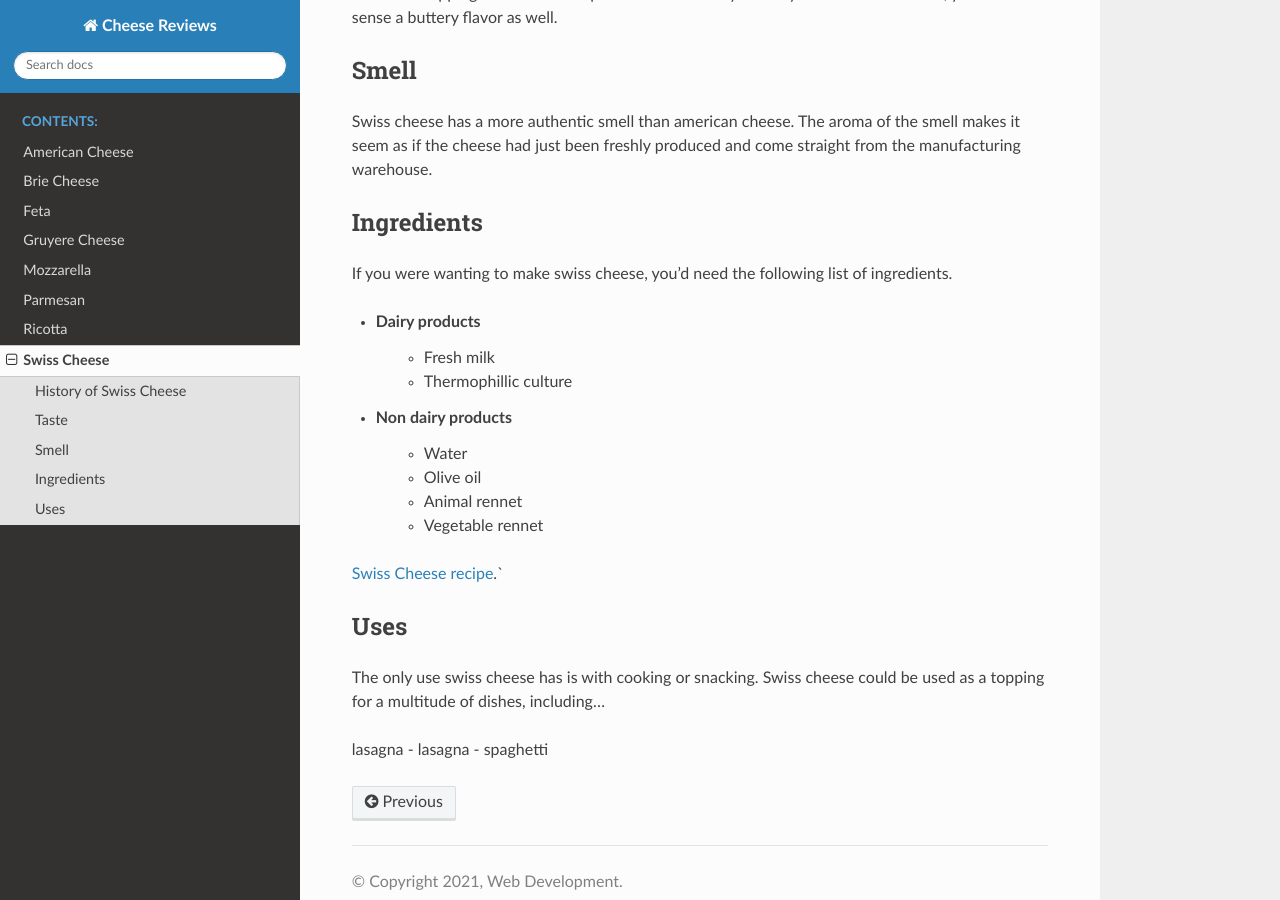
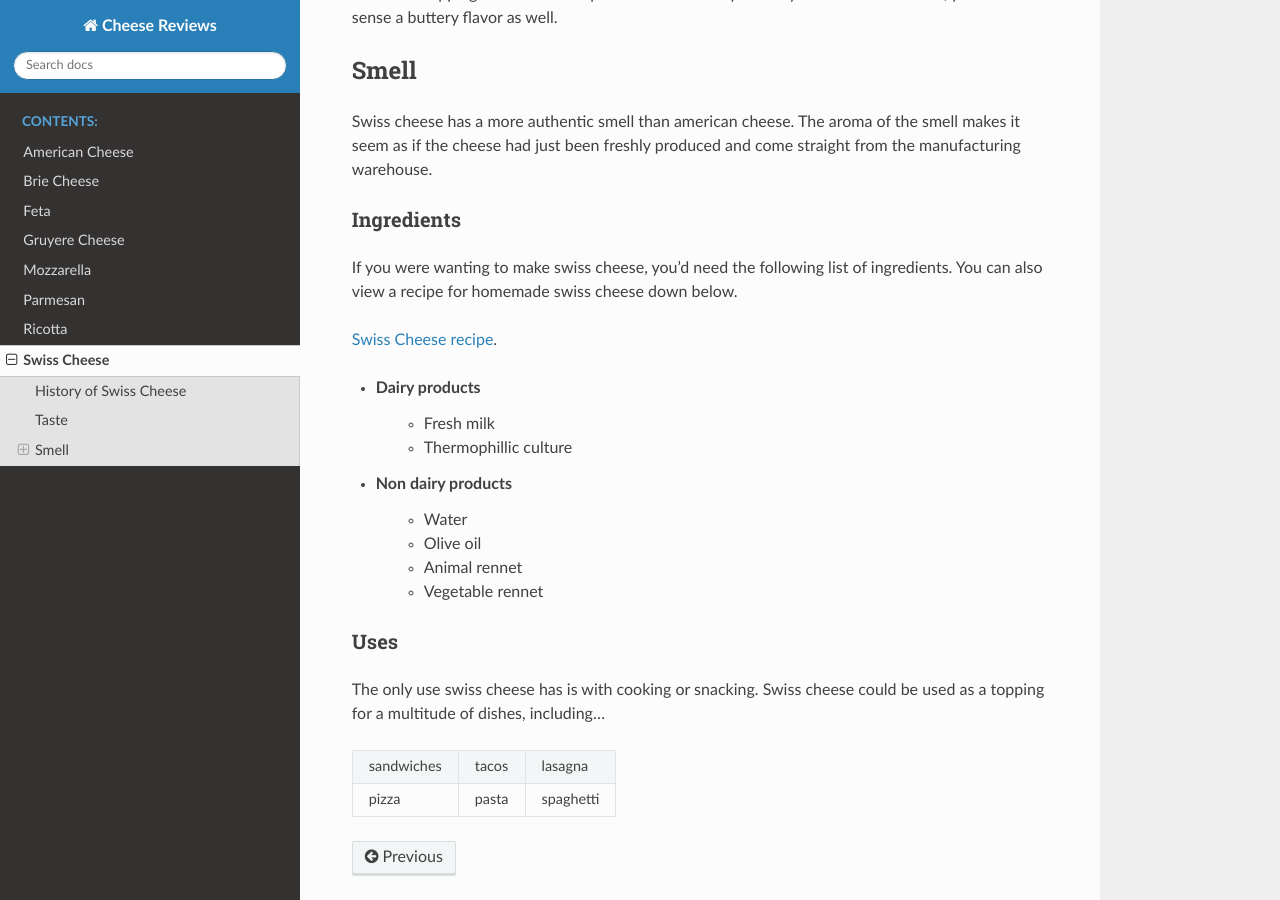
Before and after one commit to BWilb/Cheese_Reviews, a Sphinx documentation site: the page built from source/swiss_cheese/index.rst, in a window 1280 px wide and 900 px high, scrolled down 554 px. Built offline with Sphinx 7.4.7 and the Read the Docs theme 2.0.0, drawn with Linux system fonts in a browser that asks for light colours.

Commit message:
indices of both pages updated

```diff
--- a/source/swiss_cheese/index.rst
+++ b/source/swiss_cheese/index.rst
@@ -28,9 +28,11 @@ smell makes it seem as if the cheese had just been freshly produced and come str
 from the manufacturing warehouse.
 
 Ingredients
-------------
+~~~~~~~~~~~~
 If you were wanting to make swiss cheese, you'd need the following list of
-ingredients.
+ingredients. You can also view a recipe for homemade swiss cheese down below.
+
+`Swiss Cheese recipe <https://www.culturesforhealth.com/learn/recipe/cheese-recipes/swiss-cheese/>`_.
 
 - Dairy products
     - Fresh milk
@@ -42,17 +44,13 @@ ingredients.
     - Animal rennet
     - Vegetable rennet
 
-`Swiss Cheese recipe <https://www.culturesforhealth.com/learn/recipe/cheese-recipes/swiss-cheese/>`_.`
-
 
 Uses
-------
+~~~~~
 The only use swiss cheese has is with cooking or snacking. Swiss cheese could
 be used as a topping for a multitude of dishes, including...
 
-=======   =======
-pizza     pasta
-=======   =======
-lasagna
-- lasagna
-- spaghetti
+===========  ==========  ==========
+sandwiches   tacos       lasagna
+pizza        pasta       spaghetti
+===========  ==========  ==========
```
